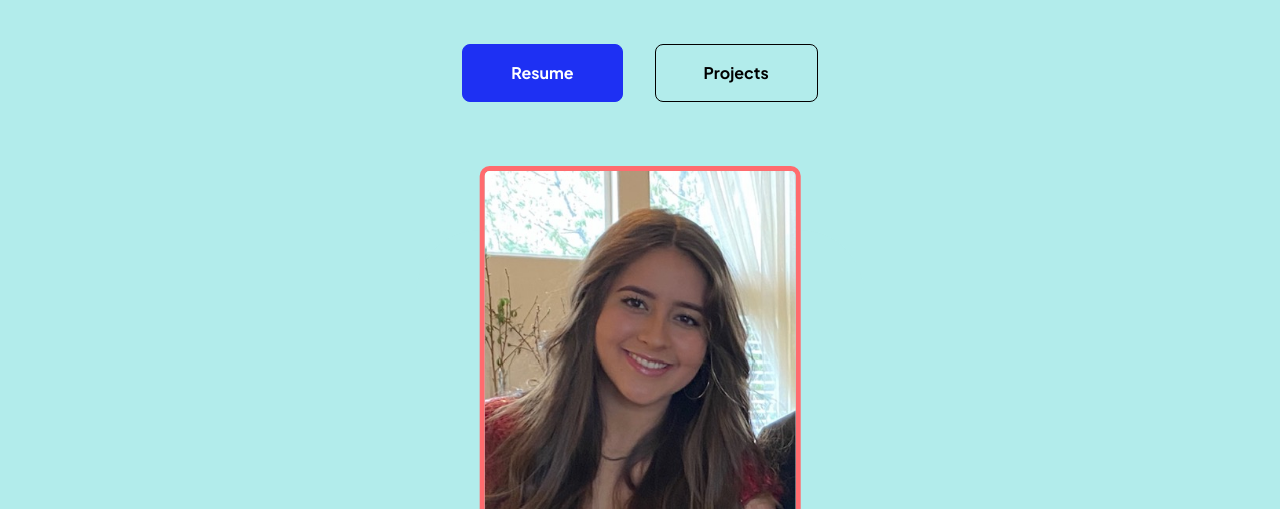
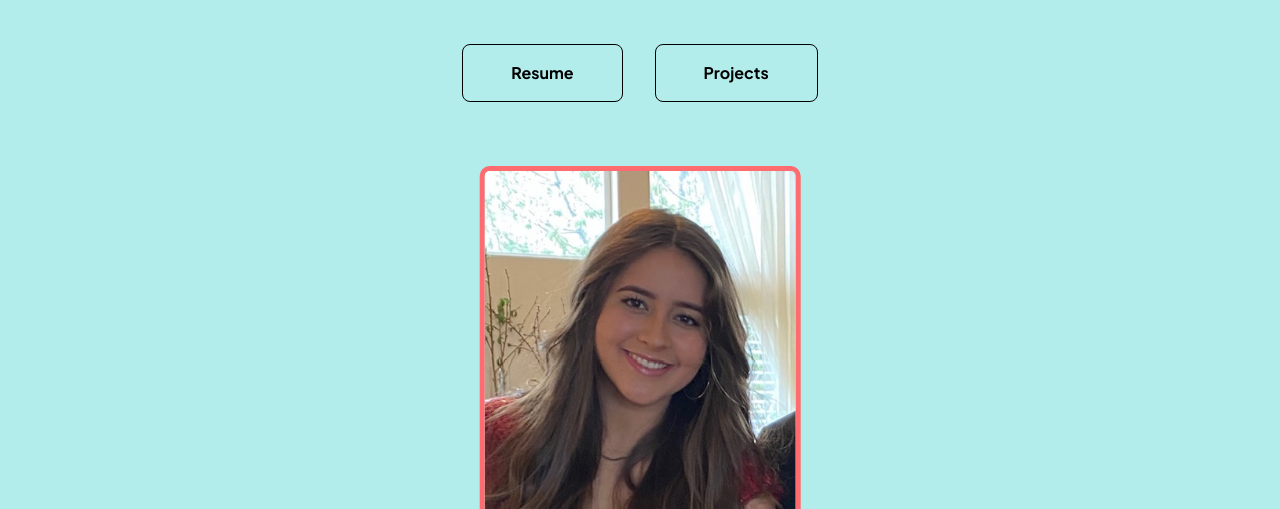
Before and after one commit to Menakk/IS-201, a plain HTML site: page index.html in a window 1280 px wide. Shown: the part 291-800 px from the top of the page. Drawn offline with nearby package versions, Linux system fonts and the light colour scheme.

Commit message:
Update index.html

```diff
--- a/index.html
+++ b/index.html
@@ -75,7 +75,7 @@
                         <div class="fs-3 fw-light text-muted">I'm a Student with Experience Looking for New Growth Opportunities</div>
                         <h1 class="display-3 fw-bolder mb-5 heading-peach-pink"><span class="text-gradient d-inline">Let's Work Together!</span></h1>
                         <div class="d-grid gap-3 d-sm-flex justify-content-sm-center justify-content-xxl-start mb-3">
-                            <a class="btn btn-primary btn-lg px-5 py-3 me-sm-3 fs-6 fw-bolder" href="resume.html">Resume</a>
+                            <a class="btn btn-outline-minty-green btn-lg px-5 py-3 me-sm-3 fs-6 fw-bolder" href="resume.html">Resume</a>
                             <a class="btn btn-outline-minty-green btn-lg px-5 py-3 fs-6 fw-bolder" href="projects.html">Projects</a>
                         </div>
                     </div>
```
